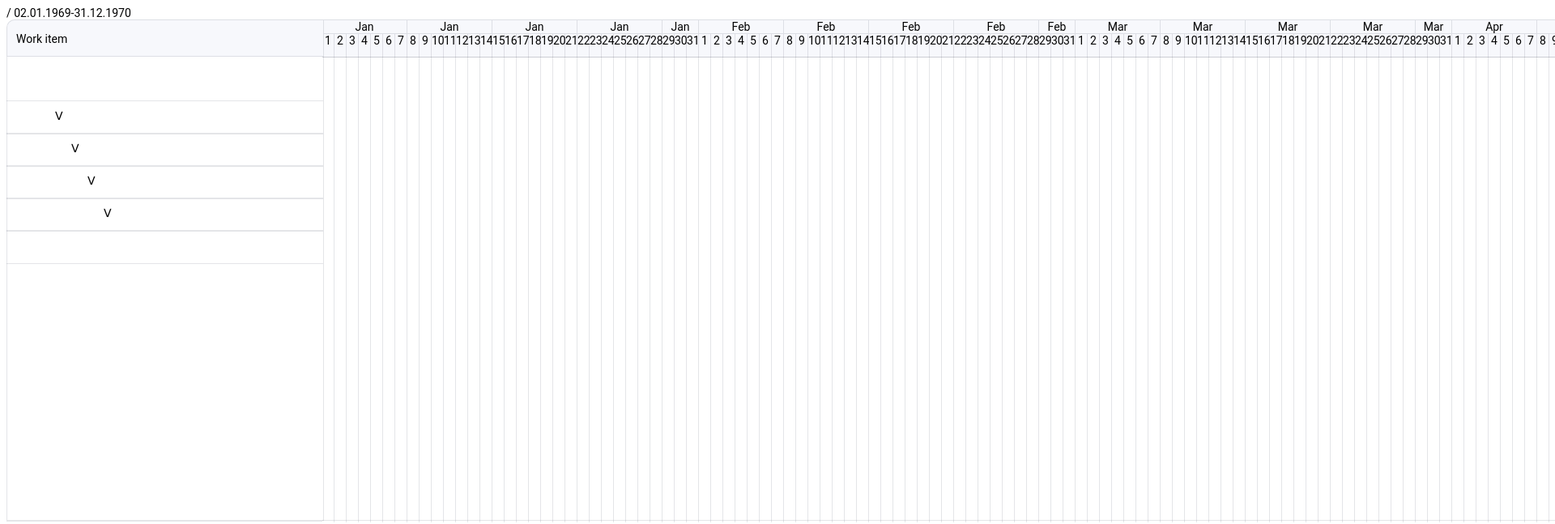
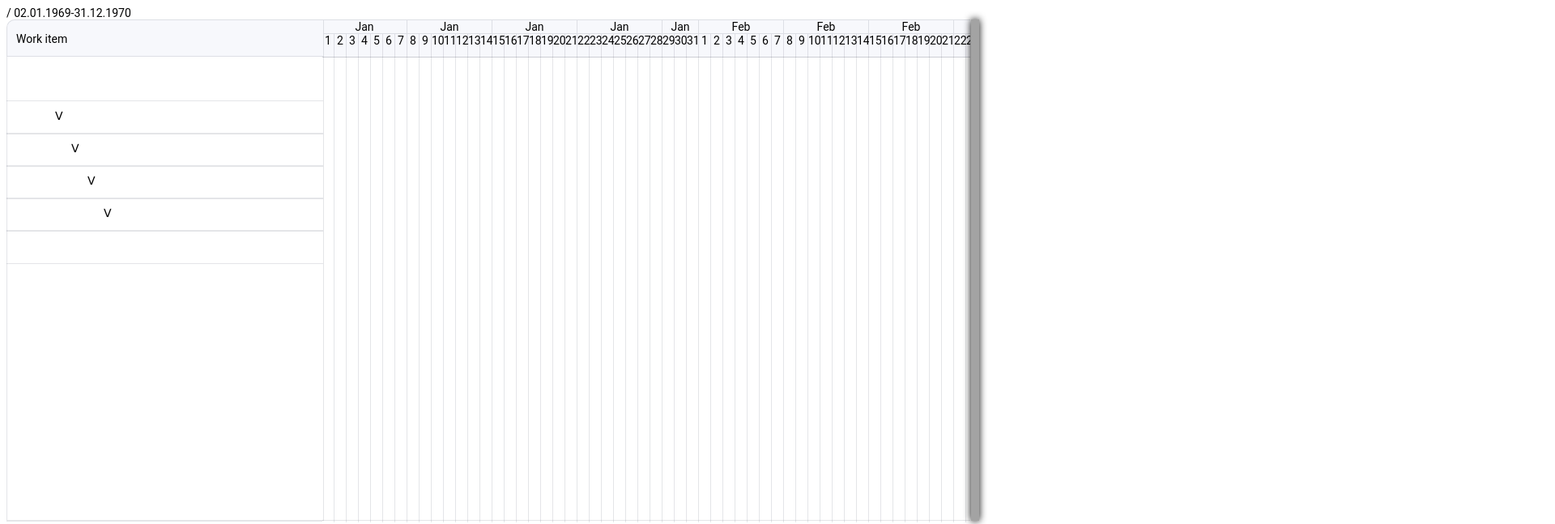
Before and after one commit to EdmondDantess/ganttChart, a React (Create React App) app: page / in a window 1280 px wide. Shown: the top 647 px of the page at 81% size, 1920 px wide, since content can reach past the window. Built offline with nearby package versions, Linux system fonts and the light colour scheme; no server answers.

Commit message:
build: deploy

```diff
--- a/src/features/RightTable/BodyTable/BodyRight.tsx
+++ b/src/features/RightTable/BodyTable/BodyRight.tsx
@@ -1,4 +1,4 @@
-import React from 'react';
+import React, {useState} from 'react';
 import {HeaderRight} from '../HeaderTable/HeaderRight';
 import './bodyRight.css'
 import {GetDaysArrays} from '../../../common/utils/getDays';
@@ -9,12 +9,12 @@ type DataDays = {
 }
 
 export const BodyRight = (props: DataDays) => {
-
+let [hide, setHide] = useState<string | any>('clip')
     let month = dataWeeksYearsMonth(props.dataDays)
 
     return (
         <div className={'bodyRight'}>
-            <div className={'headRow'}>
+            <div className={'headRow'} style={{overflowX: hide}} >
                 {
                     month.month.map((d: any, index: number) => {
 
@@ -29,7 +29,7 @@ export const BodyRight = (props: DataDays) => {
                         </div>
                     })}
             </div>
-
+            <div className={'fade'} style={{width: hide ==='clip' ? '10px': 0}} onClick={()=>setHide('')}></div>
 
         </div>
     );
--- a/src/features/RightTable/BodyTable/bodyRight.css
+++ b/src/features/RightTable/BodyTable/bodyRight.css
@@ -2,24 +2,20 @@
     display: flex;
     flex-direction: column;
     height: 574px;
-    width: 1100px;
-
+    width: 800px;
 }
 
 .rightBorderSection {
     height: 574px;
-    overflow: hidden;
     width: 14px;
-    border-right: 1px solid rgba(38, 40, 66, 0.12) ;
-    border-top: 1px solid rgba(38, 40, 66, 0.12) ;
-
+    border-right: 1px solid rgba(38, 40, 66, 0.12);
+    border-top: 1px solid rgba(38, 40, 66, 0.12);
 }
 
 .bodySection {
     display: flex;
     height: 572px;
-    border-bottom: 1px solid rgba(38, 40, 66, 0.12) ;
-
+    border-bottom: 1px solid rgba(38, 40, 66, 0.12);
 }
 
 .headRow {
@@ -27,5 +23,17 @@
     flex-direction: row;
     width: 100%;
     height: 100%;
+}
 
+.fade {
+    z-index: 3;
+    position: absolute;
+    top: 24px;
+    left: 1199px;
+    height: 619px;
+    background-color: rgba(7, 7, 7, 0.37);
+    box-shadow: 0px 0px 10px black;
 }
+.fade:hover {
+    cursor: pointer;
+}
--- a/src/features/Tree/Tree.tsx
+++ b/src/features/Tree/Tree.tsx
@@ -15,13 +15,13 @@ export const Tree = (props: TreePropsType) => {
         return d.map((obj, index) => {
             const lenghtBlocktime = getCountofDays(`${props.dataForRenderTree[0][0].startDate.slice(0, 2)}/01/${obj.startDate.slice(6, 10)}`, obj.startDate)
             return <div key={index} style={{position: 'relative', height: '40px'}}>
-                {open ? <>
-                    <div className={'textTreeLeft'}>
+                {open && !obj.isOpen ? <>
+                    <div className={'textTreeLeft'} onClick={() => {
+                        setOpen(false)
+                    }}>
                            <span
                                style={{position: 'absolute', margin: '10px 60px', paddingLeft: `${0 + i * 20}px`}}
-                               onClick={() => {
-                                   setOpen(false)
-                               }}>
+                           >
                         {i !== props.dataForRenderTree.length - 1 ? (obj.isOpen ? '❯' : 'ᐯ') : ''}
                                {obj.title}</span>
                     </div>
@@ -52,13 +52,18 @@ export const Tree = (props: TreePropsType) => {
 
             {!open ? <>
                 <div style={{height: '40px'}}>
-                    <div className={'textTreeLeft'} style={{position: 'absolute', top: '0px'}}><span
+                    <div onClick={() => setOpen(true)} className={'textTreeLeft'} style={{
+                        position: 'absolute',
+                        top: '0px',
+                        border: '1px solid rgba(38, 40, 66, 0.12)',
+                        width: '390px'
+                    }}><span
                         style={{
                             position: 'absolute',
                             margin: '10px 60px',
                             whiteSpace: 'nowrap'
                         }}
-                        onClick={() => setOpen(true)}
+
                     >❯ {props.dataForRenderTree[0][0].title}</span></div>
                     <div>
                         <div style={{
```
